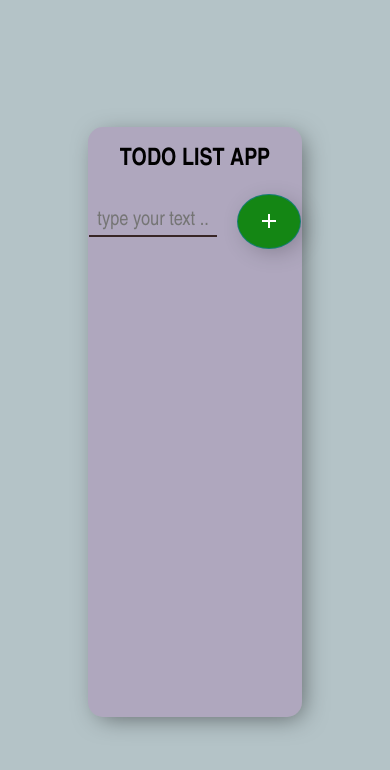
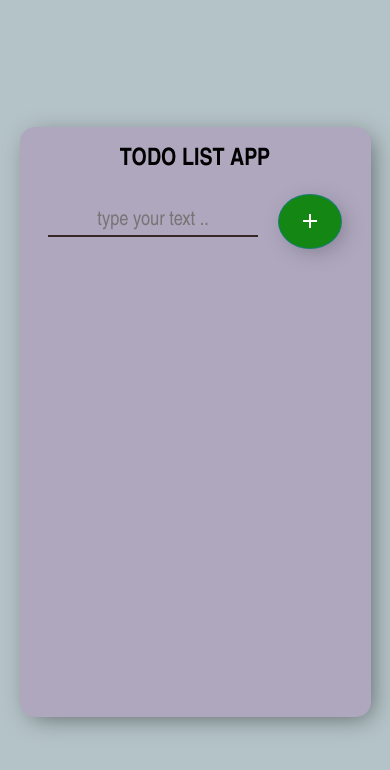
Before and after one commit to Samsul7718/React-ToDoList, a React (Vite) app: page / in a window 390 px wide. Shown: the top 770 px of the page. Built offline with nearby package versions, Linux system fonts and the light colour scheme.

Commit message:
making responsive

```diff
--- a/src/App.jsx
+++ b/src/App.jsx
@@ -1,6 +1,3 @@
-import { useState } from "react";
-import reactLogo from "./assets/react.svg";
-import viteLogo from "/vite.svg";
 import "./App.css";
 import ToDo from "./ToDo";
 
--- a/src/index.css
+++ b/src/index.css
@@ -20,6 +20,7 @@
   background-color: #9e3c9834;
   box-shadow: 5px 5px 25px -5px rgba(0, 0, 0, 0.5);
   border-radius: 15px;
+  overflow-y: scroll;
 }
 h1 {
   color: 0, 0, 0, 0.87;
@@ -131,10 +132,21 @@ ol li {
 
 @media (max-width: 768px) {
   .center_div {
-    width: 55%;
+    width: 90%;
+    max-width: 400px;
+    margin: 0 auto;
+  }
+  .todo_item {
+    word-wrap: break-word;
+    overflow-wrap: break-word;
+    white-space: normal;
+    padding: 10px;
+    display: flex;
+    justify-content: space-between;
+    align-items: center;
   }
   .todo_item .fa-times {
-    margin: 0 15px 0 15px;
+    margin: 0 10px;
     display: flex;
     justify-content: center;
     align-items: center;
@@ -144,6 +156,7 @@ ol li {
     min-height: 40px;
     height: 40px;
     color: #fff;
-    font-size: 30px;
+    font-size: 24px;
+    padding: 5px 10px;
   }
 }
```
